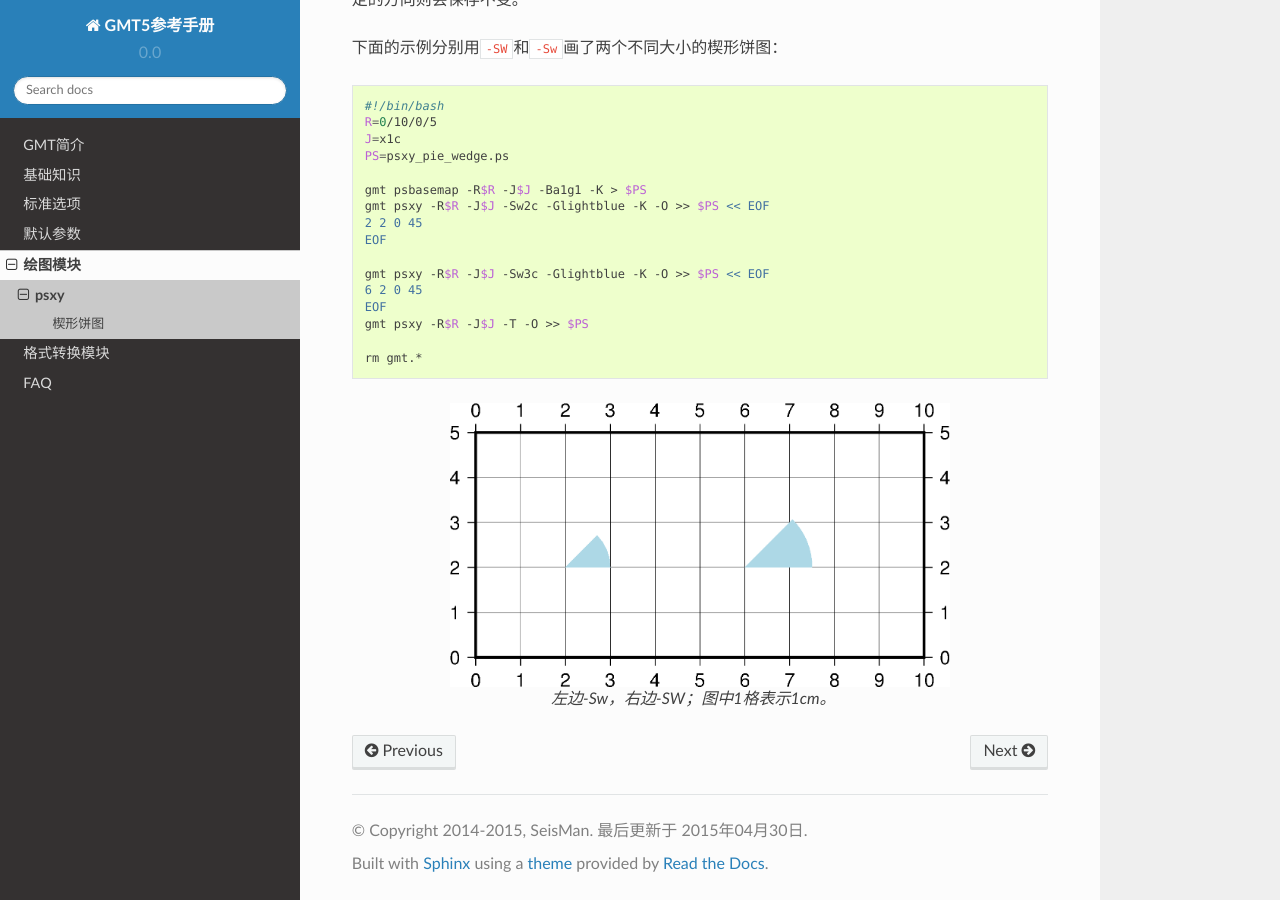
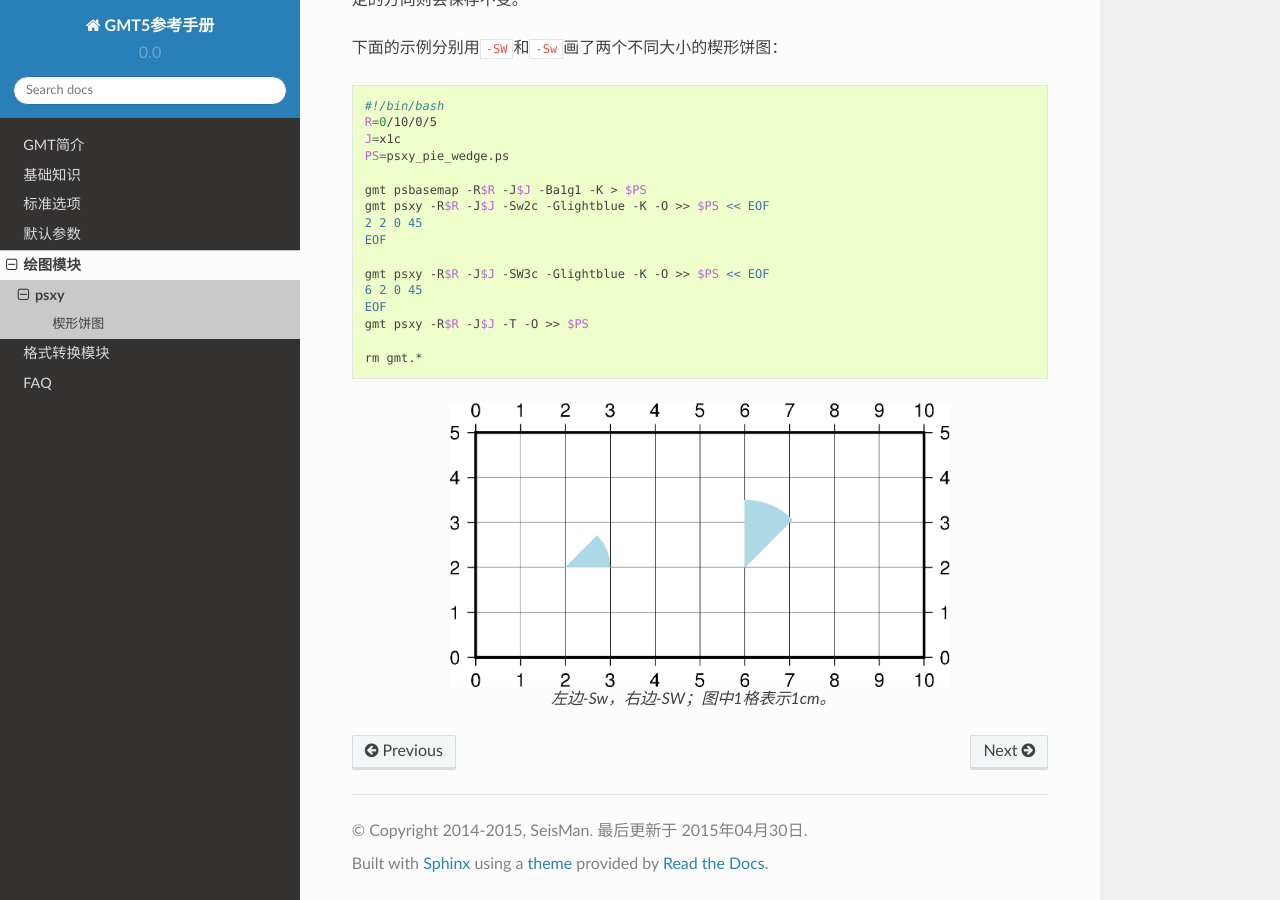
Before and after one commit to seisman/GMT5_Docs, a Sphinx documentation site: the page built from source/psxy.rst, in a window 1280 px wide and 900 px high, scrolled down 595 px. Built offline with Sphinx 7.4.7 and the Read the Docs theme 2.0.0, drawn with Linux system fonts in a browser that asks for light colours.

Commit message:
fix bugs

```diff
--- a/source/psxy.rst
+++ b/source/psxy.rst
@@ -37,7 +37,7 @@ angles，而\ ``-Sw``\ 指定的方向则会保存不变。
    2 2 0 45
    EOF
 
-   gmt psxy -R$R -J$J -Sw3c -Glightblue -K -O >> $PS << EOF
+   gmt psxy -R$R -J$J -SW3c -Glightblue -K -O >> $PS << EOF
    6 2 0 45
    EOF
    gmt psxy -R$R -J$J -T -O >> $PS
```
Also changed, not shown: source/images/psxy_pie_wedge.png, 1 other file.
